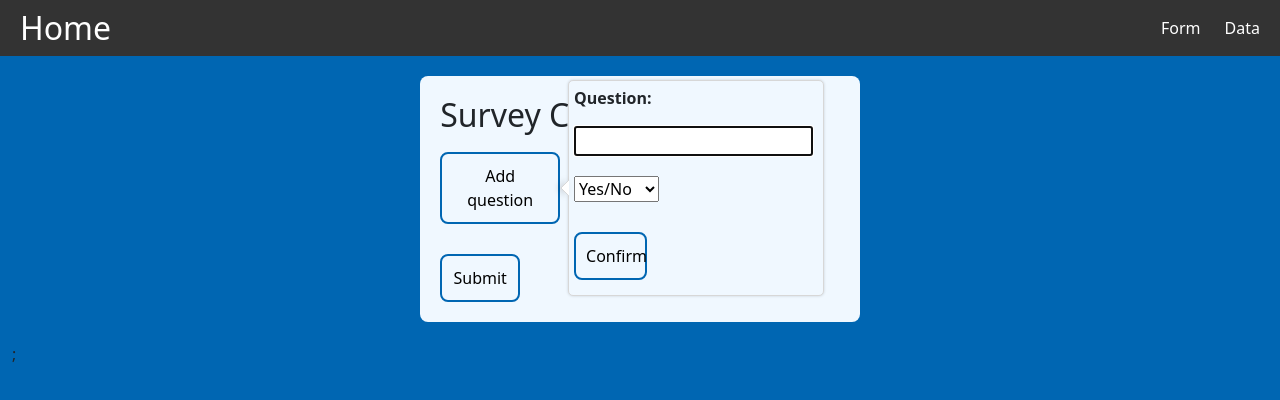
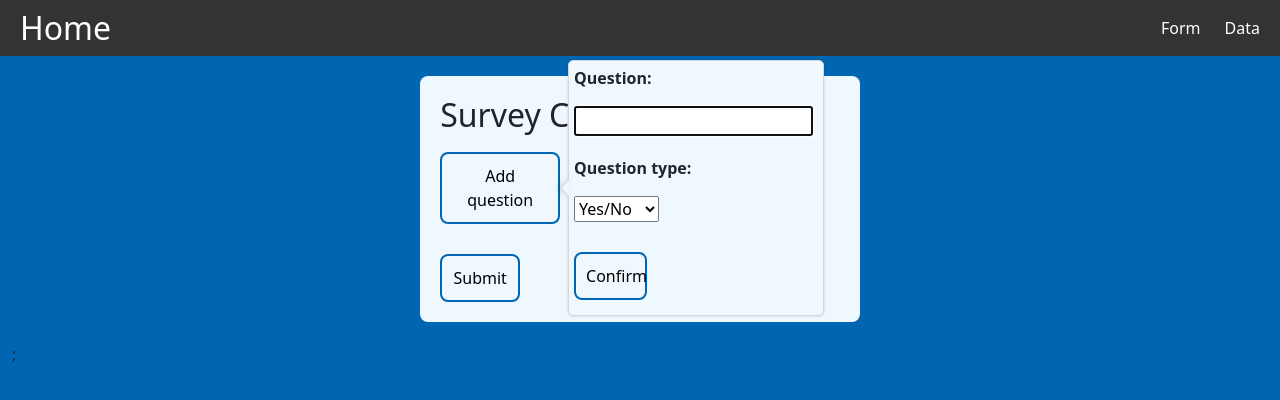
Before and after one commit to emilebilodeau/survey-creation-app, a React (Vite) app in the folder mood/: page /questionnaire in a window 1280 px wide. Both pictures are taken after a click on the button "Add question". Shown: the top 400 px of the page. Built offline with nearby package versions, Linux system fonts and the light colour scheme.

Commit message:
cleaned up some text

```diff
--- a/mood/src/App.css
+++ b/mood/src/App.css
@@ -167,7 +167,7 @@ body {
 }
 
 .popup-arrow {
-  color: rgb(255, 255, 255);
+  color: #f0f8ff;
 }
 [role='tooltip'].popup-content {
   width: 20%;
--- a/mood/src/pages/Survey.tsx
+++ b/mood/src/pages/Survey.tsx
@@ -16,7 +16,7 @@ interface Item {
 // NOTE: maybe keep survey it's own thing since i want it to behave very specifically
 // NOTE: instead, merge the form and update page
 const Survey = () => {
-  // TODO: need to figure out how to deal with the alias...
+  // TODO: need to figure out how to deal with the alias issue...
   const defaultDict: Item = {
     question: "",
     type: "yesNo",
@@ -34,11 +34,12 @@ const Survey = () => {
     const newName = event.target.value;
     setQuestionData({ ...questionData, question: newName });
   };
-  const changeType = (event: any) => {
+  const changeType = (event: React.ChangeEvent<HTMLSelectElement>) => {
     const newType = event.target.value;
     setQuestionData({ ...questionData, type: newType });
   };
 
+  // TODO: control the popup so that it closes when questionHandeClick is used
   // need to auto increment id. the reason why it is done directly is because relying on the
   // asynchronous state update may cause the defaultDict to not be correctly updated
   const questionHandleClick = () => {
@@ -56,7 +57,7 @@ const Survey = () => {
 
   // TODO: automatically add the TenQ how did you feel question
   const questionSubmit = () => {
-    alert("Questionnaire Created");
+    alert("Questionnaire created");
   };
 
   return (
@@ -128,6 +129,7 @@ const Survey = () => {
             ></input>
           </div>
           <div className="question">
+            <p>Question type:</p>
             <select
               name="question-type"
               onChange={changeType}
@@ -135,8 +137,8 @@ const Survey = () => {
             >
               <option value="yesNo">Yes/No</option>
               <option value="text">Text</option>
+              <option value="number">Number</option>
               <option value="linear">Linear</option>
-              <option value="number">Number</option>
             </select>
           </div>
           <button className="survey-button" onClick={questionHandleClick}>
```
